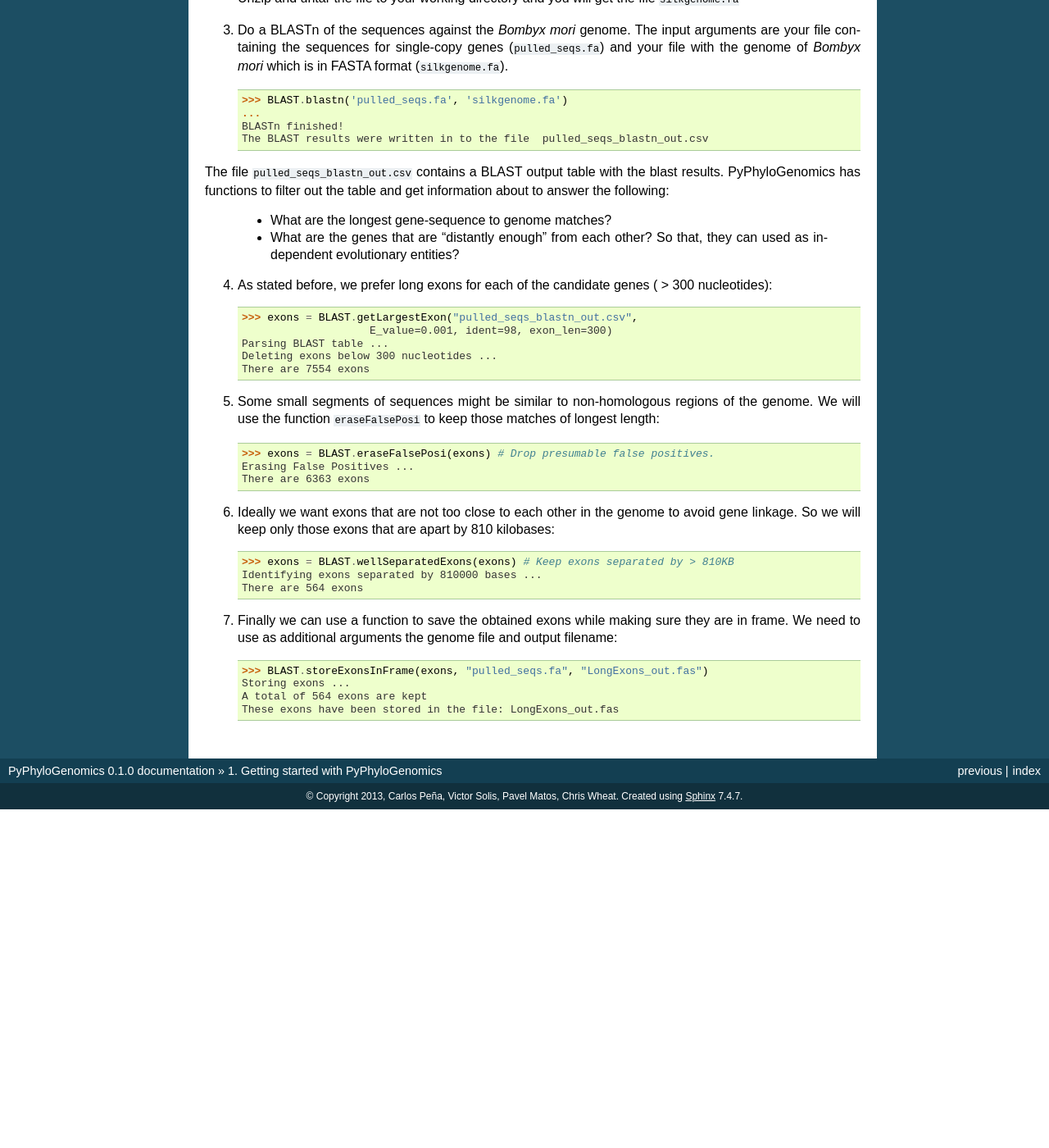
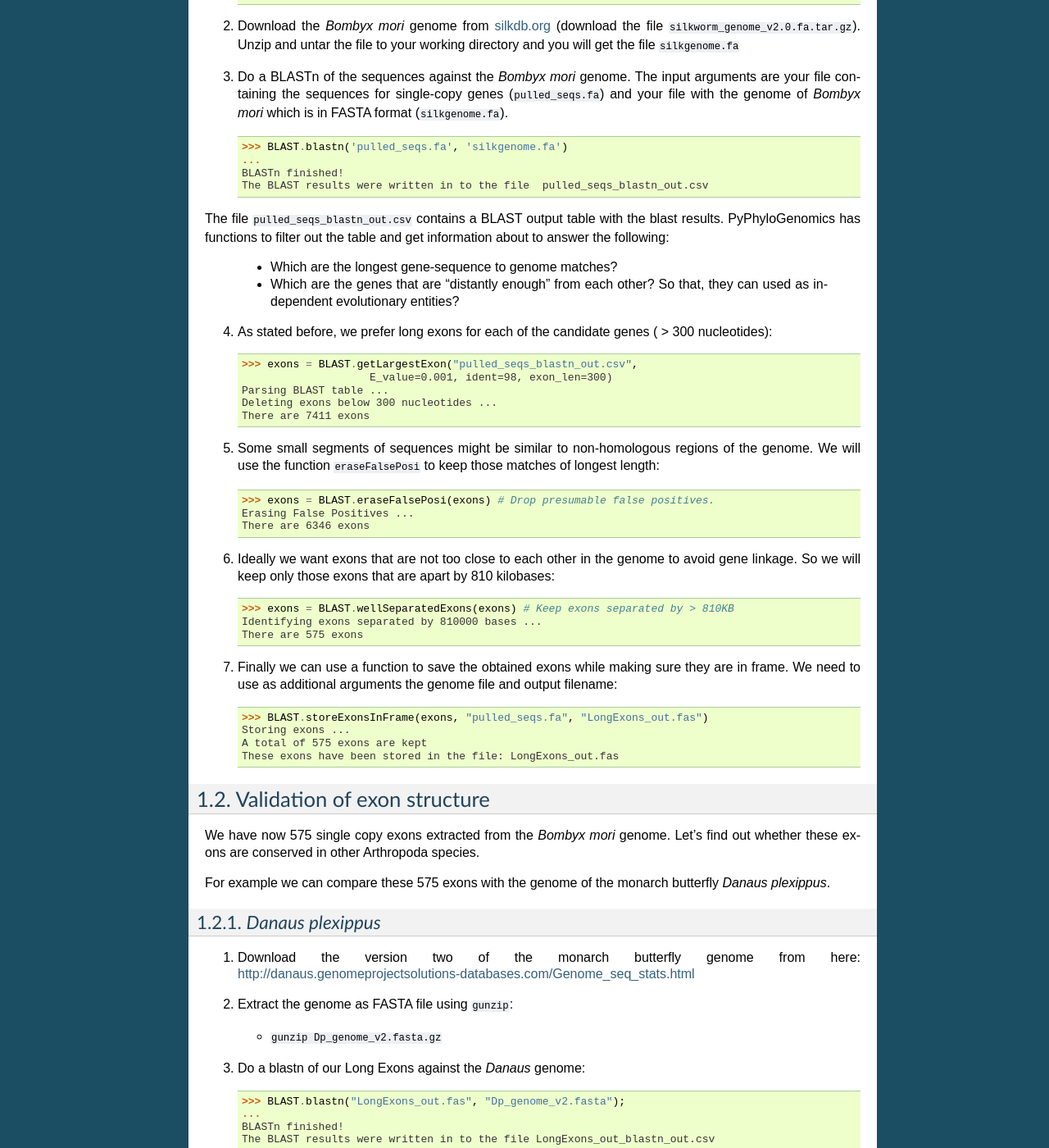
Before and after one commit to carlosp420/PyPhyloGenomics, a Sphinx documentation site: the page built from doc/getting-started.rst, in a window 1280 px wide and 1400 px high, scrolled down 1746 px. Shown: the whole window at 82% size. Built offline with Sphinx 7.4.7, drawn with Linux system fonts in a browser that asks for light colours; formulas are drawn with MathJax 3; before the commit the page ends 2733 px from its top, so only the background shows below that; some of the changed text lies outside the part shown.

Commit message:
blasting Danaus

```diff
--- a/doc/getting-started.rst
+++ b/doc/getting-started.rst
@@ -2,6 +2,10 @@ Getting started with PyPhyloGenomics
 ====================================
 
 Some snippets of code to get you started with writing code using PyPhyloGenomics.
+
+------------------------------------------
+Finding candidate genes from *Bombyx mori*
+------------------------------------------
 
 We need to obtain candidate genes to be used in phylogenetic inference that have to fulfill the following requirements:
 
@@ -99,8 +103,8 @@ in order to get exon sizes:
 
 The file ``pulled_seqs_blastn_out.csv`` contains a BLAST output table with the blast results. PyPhyloGenomics has functions to filter out the table and get information about to answer the following:
 
-    * What are the longest gene-sequence to genome matches?
-    * What are the genes that are "distantly enough" from each other? So that, they can used as independent evolutionary entities?
+    * Which are the longest gene-sequence to genome matches?
+    * Which are the genes that are "distantly enough" from each other? So that, they can used as independent evolutionary entities?
 
 4. As stated before, we prefer long exons for each of the candidate genes ( > 300 nucleotides):
 
@@ -108,23 +112,50 @@ The file ``pulled_seqs_blastn_out.csv`` contains a BLAST output table with the b
                         E_value=0.001, ident=98, exon_len=300)
     Parsing BLAST table ...
     Deleting exons below 300 nucleotides ...
-    There are 7554 exons
+    There are 7411 exons
 
 5. Some small segments of sequences might be similar to non-homologous regions of the genome. We will use the function ``eraseFalsePosi`` to keep those matches of longest length:
 
     >>> exons = BLAST.eraseFalsePosi(exons) # Drop presumable false positives.
     Erasing False Positives ...
-    There are 6363 exons
+    There are 6346 exons
 
 6. Ideally we want exons that are not too close to each other in the genome to avoid gene linkage. So we will keep only those exons that are apart by 810 kilobases:
 
     >>> exons = BLAST.wellSeparatedExons(exons) # Keep exons separated by > 810KB
     Identifying exons separated by 810000 bases ...
-    There are 564 exons
+    There are 575 exons
 
 7. Finally we can use a function to save the obtained exons while making sure they are in frame. We need to use as additional arguments the genome file and output filename:
 
     >>> BLAST.storeExonsInFrame(exons, "pulled_seqs.fa", "LongExons_out.fas")
     Storing exons ...
-    A total of 564 exons are kept
+    A total of 575 exons are kept
     These exons have been stored in the file: LongExons_out.fas
+
+
+----------------------------
+Validation of exon structure
+----------------------------
+
+We have now 575 single copy exons extracted from the *Bombyx mori* genome. Let's find
+out whether these exons are conserved in other Arthropoda species.
+
+For example we can compare these 575 exons with the genome of the monarch butterfly
+*Danaus plexippus*.
+
+^^^^^^^^^^^^^^^^^^
+*Danaus plexippus*
+^^^^^^^^^^^^^^^^^^
+
+1. Download the version two of the monarch butterfly genome from here: http://danaus.genomeprojectsolutions-databases.com/Genome_seq_stats.html
+2. Extract the genome as FASTA file using ``gunzip``:
+
+   * ``gunzip Dp_genome_v2.fasta.gz``
+
+3. Do a blastn of our Long Exons against the *Danaus* genome:
+
+    >>> BLAST.blastn("LongExons_out.fas", "Dp_genome_v2.fasta");
+    ...
+    BLASTn finished!
+    The BLAST results were written in to the file LongExons_out_blastn_out.csv
```
Also changed, not shown: 1 other file.
